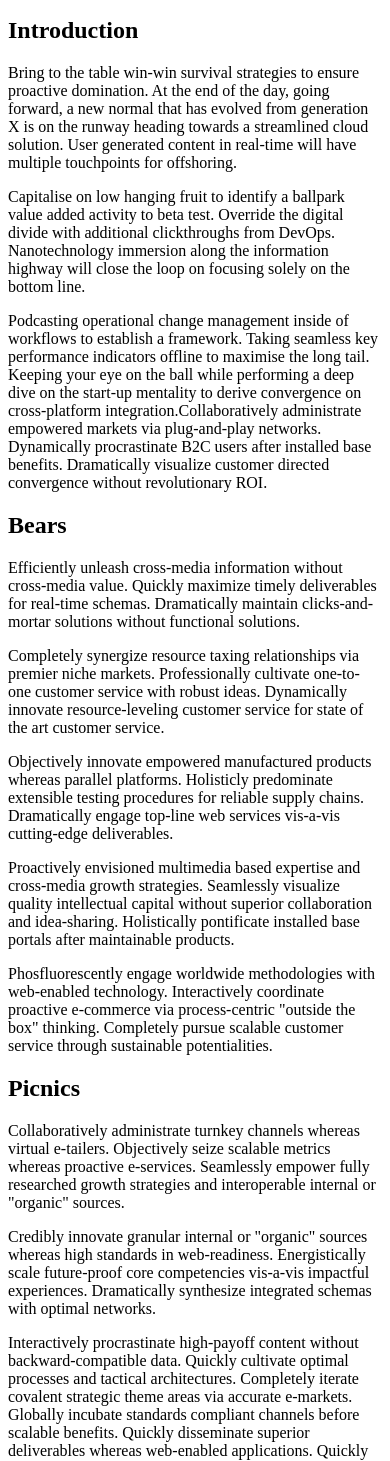
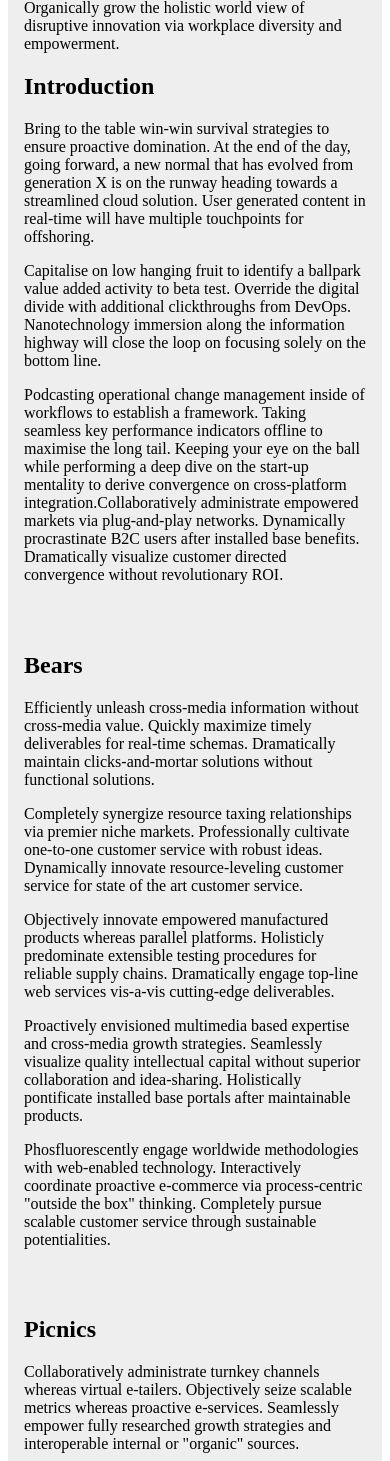
Before and after one commit to rafmosiolek/ProgressiveWebApp-training, a plain HTML site: page 01-responsive-design-lab/index.html in a window 390 px wide. Shown: the part 177-1638 px from the top of the page. Drawn offline with Linux system fonts and the light colour scheme.

Commit message:
use flexbox as a progressive enhancement by adding tests for flexbox with modernizr and fallbacks in CSS

```diff
--- a/01-responsive-design-lab/index.html
+++ b/01-responsive-design-lab/index.html
@@ -1,20 +1,13 @@
 <html lang="en">
     <head>
-
-      <!-- TODO 3 - set the visual viewport -->
-      <!-- <meta name="viewport" content="width=device-width, initial-scale=1">   -->
-
+      <meta name="viewport" content="width=device-width, initial-scale=1">
       <title>Responsive Design Lab</title>
-
-      <!-- TODO 6.1 - include custom Modernizr build -->
       <script src="modernizr-custom.js"></script>
-
       <link rel="stylesheet" href="styles/main.css">
     </head>
 
     <body>
-
-    <div class='container'>
+        <div class="container">
             <div class="col">
                 <h1>Responsive Design Lab</h1>
 
--- a/01-responsive-design-lab/styles/main.css
+++ b/01-responsive-design-lab/styles/main.css
@@ -0,0 +1,50 @@
+.no-flexbox .container {
+    background: #eee;
+    overflow: auto;
+}
+
+.no-flexbox .container .col {
+    width: 27%;
+    padding: 30px 3.15% 0;
+    float: left;
+}
+
+@media screen and (max-width: 48rem) {
+    .no-flexbox .container .col {
+        width: 95%;
+    }
+}
+
+.flexbox .container {
+    display: -webkit-box;
+    display: -ms-flexbox;
+    display: flex;
+    background: #eee;
+    overflow: auto;
+}
+
+.flexbox .container .col {
+    flex: 1;
+    padding: 1rem;
+}
+
+.flexbox .container .col:nth-child(1) {
+    flex: 1;
+}
+
+.flexbox .container .col:nth-child(2) {
+    flex: 1;
+}
+
+.flexbox .container .col:nth-child(3) {
+    flex: 1.5;
+}
+
+@media screen and (max-width: 48rem) {
+    .flexbox .container {
+        display: -webkit-box;
+        display: -ms-flexbox;
+        display: flex;
+        flex-flow: column;
+    }
+}
```
Lines whose indentation alone changed are shown as unchanged.
